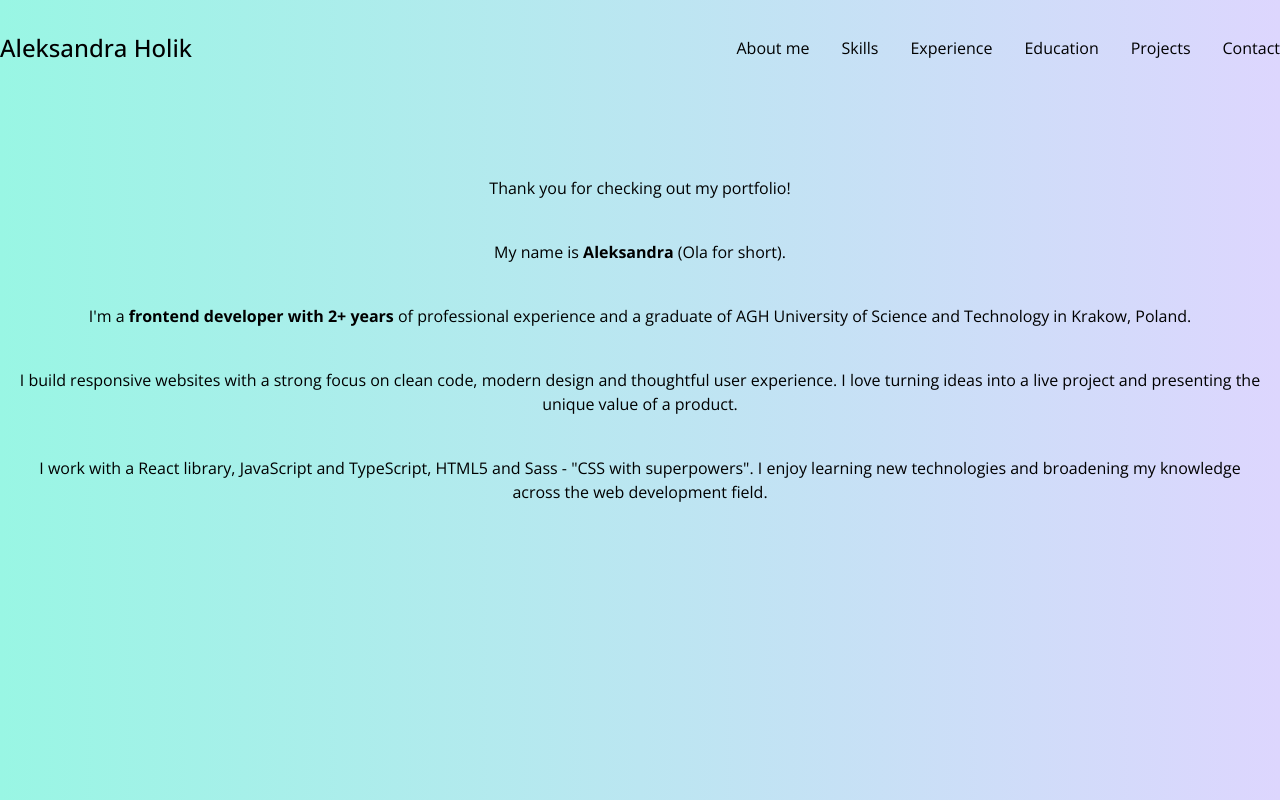
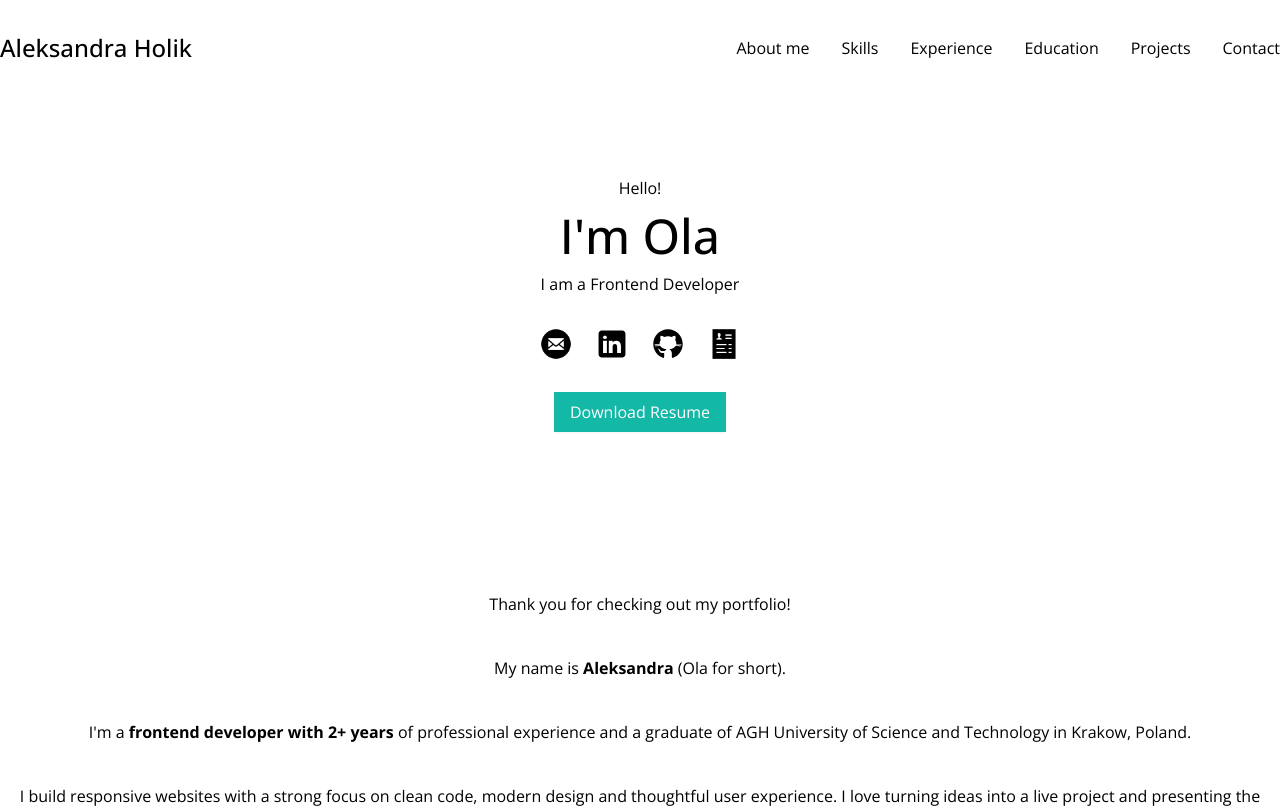
Before and after one commit to rarmand/portfolio, a React (Vite) app: page / in a window 1280 px wide. Shown: the top 808 px of the page. Built offline with nearby package versions, Linux system fonts and the light colour scheme.

Commit message:
created Hero

```diff
--- a/src/App.tsx
+++ b/src/App.tsx
@@ -1,12 +1,14 @@
 import "./App.css";
 import About from "./components/About";
 import Header from "./components/Header";
+import Hero from "./components/Hero";
 
 function App() {
   return (
-    <div className='bg-gradient-to-r from-teal-200 via 30% to-violet-200 min-h-screen flex flex-col'>
+    <div className='min-h-screen flex flex-col'>
       <Header />
       <main>
+        <Hero />
         <About />
       </main>
       <footer></footer>
--- /dev/null
+++ b/src/components/Hero.tsx
@@ -0,0 +1,79 @@
+import LinkedInIcon from "../assets/icons/linkedin_icon.svg";
+import GithubIcon from "../assets/icons/github_icon.svg";
+import MailIcon from "../assets/icons/mail_icon.png";
+import ResumeIcon from "../assets/icons/resume_icon.png";
+
+function Hero() {
+  return (
+    <section id='hero' className='h-100'>
+      <div className='container mx-auto py-20 flex flex-col items-center'>
+        <div>
+          <h3>Hello!</h3>
+          <h1>I'm Ola</h1>
+          <h3>I am a Frontend Developer</h3>
+        </div>
+        <nav className='flex my-8'>
+          <ul className='flex flex-row gap-6'>
+            <li>
+              <a target='_blank' href='mailto:holik.alek@gmail.com'>
+                <img width='32' height='32' src={MailIcon} alt='Mail contact' />
+              </a>
+            </li>
+            <li>
+              <a
+                target='_blank'
+                rel='noopener noreferrer'
+                href='https://www.linkedin.com/in/aleksandra-holik/'
+              >
+                <img
+                  width='32'
+                  height='32'
+                  src={LinkedInIcon}
+                  alt='LinkedIn profile'
+                />
+              </a>
+            </li>
+            <li>
+              <a
+                target='_blank'
+                rel='noopener noreferrer'
+                href='https://github.com/rarmand'
+              >
+                <img
+                  width='32'
+                  height='32'
+                  src={GithubIcon}
+                  alt='Github profile'
+                />
+              </a>
+            </li>
+            <li>
+              <a
+                target='_blank'
+                href='/resume/CV_Holik_Aleksandra.pdf'
+                download
+              >
+                <img
+                  width='32'
+                  height='32'
+                  src={ResumeIcon}
+                  alt='Resume PDF file'
+                />
+              </a>
+            </li>
+          </ul>
+        </nav>
+        <div>
+          <button
+            type='button'
+            className='py-2 px-4 bg-teal-500  text-white shadow-sm border-0 btn-primary'
+          >
+            Download Resume
+          </button>
+        </div>
+      </div>
+    </section>
+  );
+}
+
+export default Hero;
```
Also changed, not shown: src/components/Header.tsx (+0 -62 lines).
